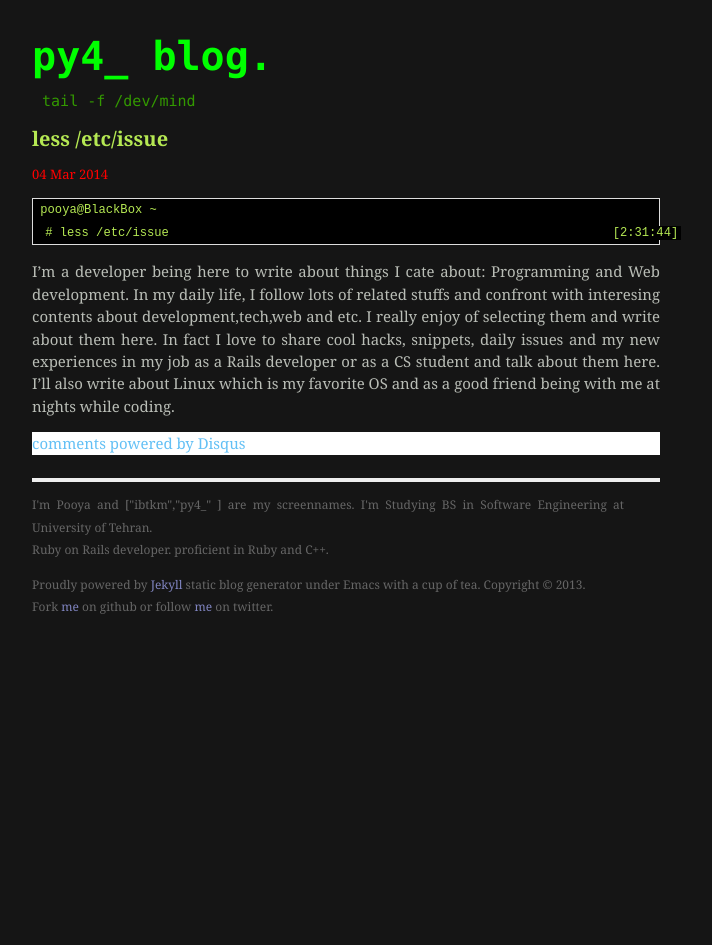
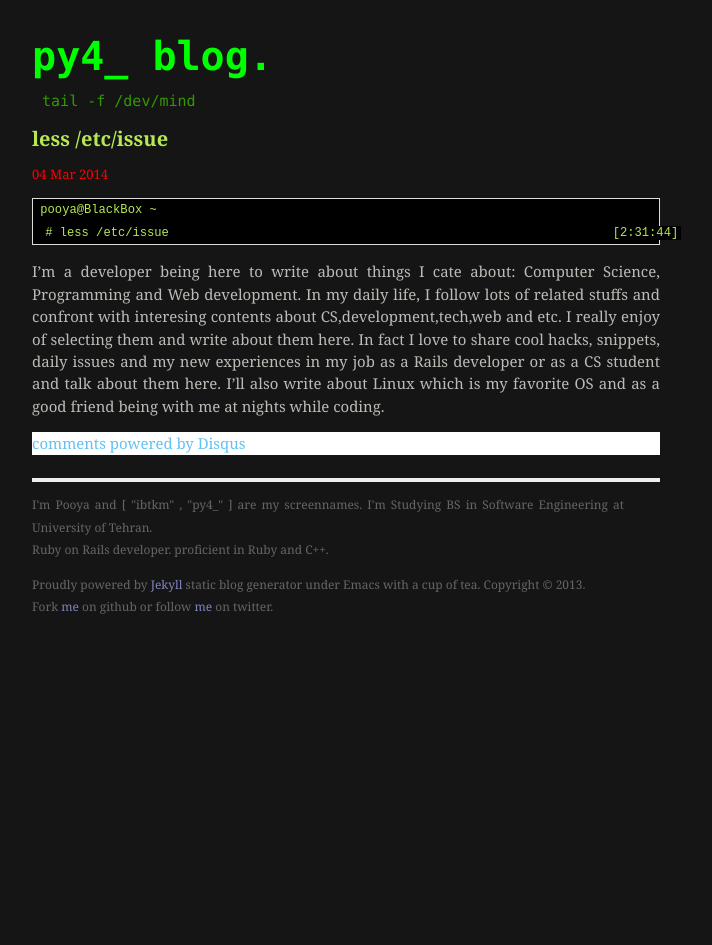
Before and after one commit to ibtkm/ibtkm.github.io, a Jekyll site: the page built from _posts/2014-03-04-less.markdown, in a window 1280 px wide. Shown: the whole page, without its empty margins (294-1006 px from the left). Built offline with Jekyll 4.4.1, drawn with Linux system fonts in a browser that asks for light colours; Markdown is read by kramdown in place of the engine named in the settings; comment, search, counter and statistics services are not loaded.

Commit message:
some update

```diff
--- a/_layouts/default.html
+++ b/_layouts/default.html
@@ -26,7 +26,7 @@
           <div class="footer">
             <div class="contact">
 							<p>
-                            I'm Pooya and ["ibtkm","py4_"
+                            I'm Pooya and [ "ibtkm" , "py4_"
                             ] are my screennames. I'm Studying BS in Software Engineering at University of Tehran.<br>
 								Ruby on Rails developer. proficient in Ruby and C++.
 							</p>
--- a/_posts/2014-03-04-less.markdown
+++ b/_posts/2014-03-04-less.markdown
@@ -8,5 +8,5 @@ pooya@BlackBox ~
  # less /etc/issue                                                             [2:31:44]
 {% endhighlight %}
 
-I'm a developer being here to write about things I cate about: Programming and Web development. In my daily life, I follow lots of related stuffs and confront with interesing contents about development,tech,web and etc. I really enjoy of selecting them and write about them here. In fact I love to share cool hacks, snippets, daily issues and my new experiences in my job as a Rails developer or as a CS student and talk about them here.
+I'm a developer being here to write about things I cate about: Computer Science, Programming and Web development. In my daily life, I follow lots of related stuffs and confront with interesing contents about CS,development,tech,web and etc. I really enjoy of selecting them and write about them here. In fact I love to share cool hacks, snippets, daily issues and my new experiences in my job as a Rails developer or as a CS student and talk about them here.
 I'll also write about Linux which is my favorite OS and as a good friend being with me at nights while coding.
```
Also changed, not shown: 3 other files.
